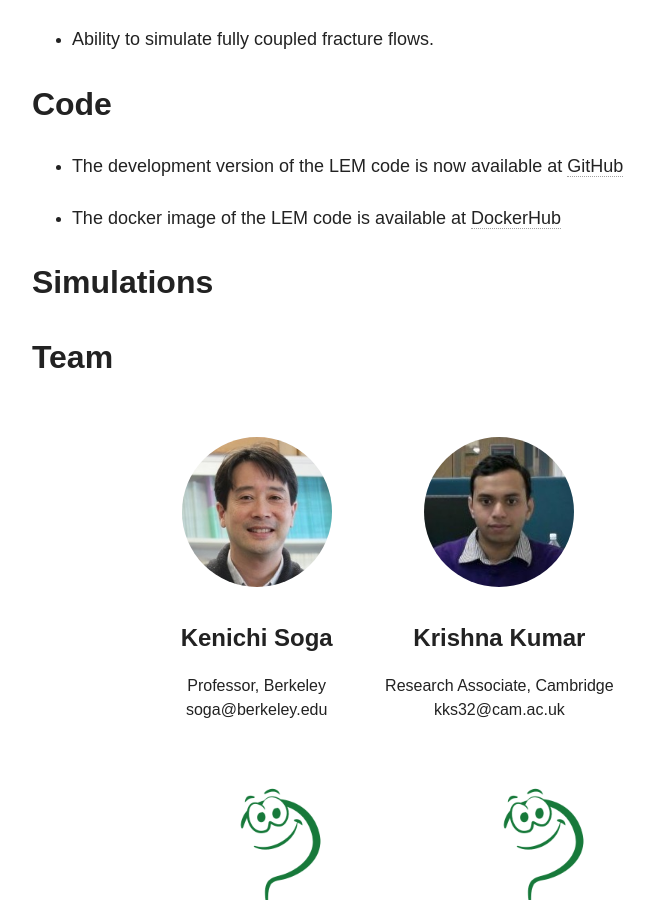
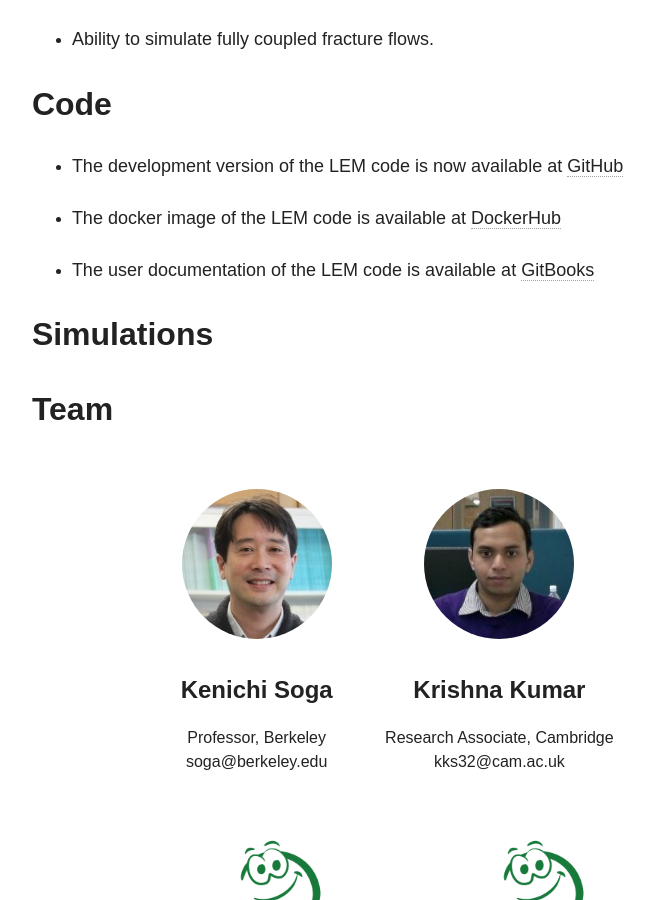
Before and after one commit to cb-geo/cb-geo.github.io, a Jekyll site: the page built from _posts/research_areas/2016-04-09-lem.md, in a window 1280 px wide and 900 px high, scrolled down 1876 px. Shown: the whole window, without its empty margins (154-808 px from the left). Built offline with Jekyll 4.4.1, drawn with Linux system fonts in a browser that asks for light colours; nearby versions of some CDN libraries; comment, search, counter and statistics services are not loaded.

Commit message:
LEM user documentation

```diff
--- a/_posts/research_areas/2016-04-09-lem.md
+++ b/_posts/research_areas/2016-04-09-lem.md
@@ -37,6 +37,8 @@ Fracturing can be simply modelled by removing lattice. LEM  simulates fracture f
 
 * The docker image of the LEM code is available at [DockerHub](https://hub.docker.com/r/cbgeo/lem/)
 
+* The user documentation of the LEM code is available at [GitBooks](https://lem-doc.cb-geo.com)
+
 ## Simulations
 
 ## Team
```
Also changed, not shown: _data/visitors.yml (added).
